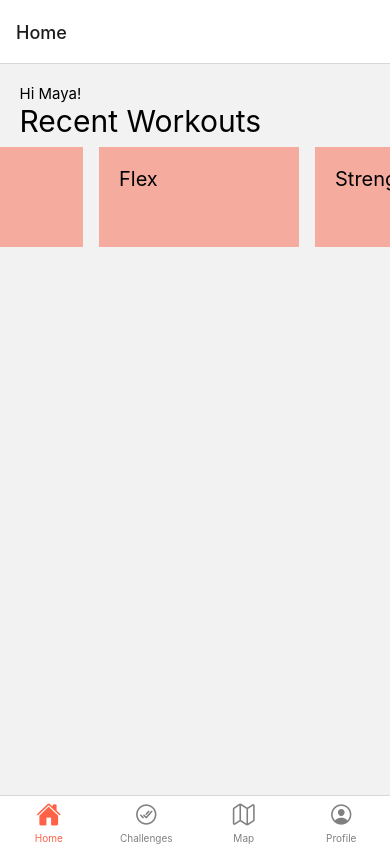
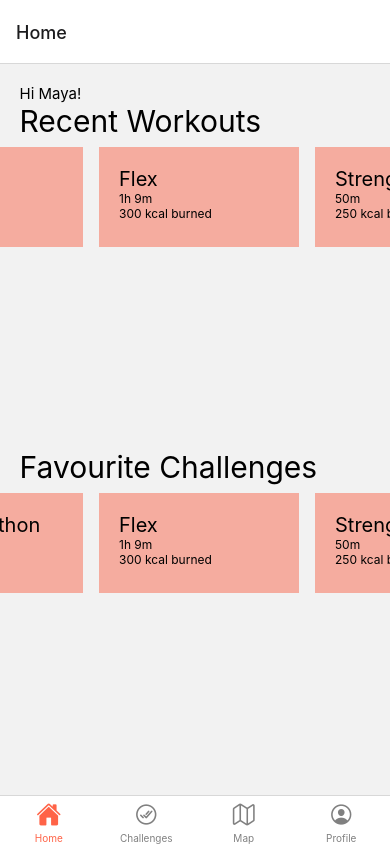
Before and after one commit to Cosmic-Goat/FitFlare, a React Native app: screen /Home in a window 390 px wide. Built offline with nearby package versions, Linux system fonts and the light colour scheme; what react-native-maps would draw is missing.

Commit message:
add details to home items.

```diff
--- a/src/home.tsx
+++ b/src/home.tsx
@@ -4,20 +4,49 @@ import { FlatList, Text, TouchableOpacity, StyleSheet, StatusBar, View } from "r
 type ItemData = {
     id: string;
     title: string;
+    time: string;
+    cals: number;
 };
 
 const DATA: ItemData[] = [
     {
         id: "1",
         title: 'Cardio',
+        time: "1h 25m",
+        cals: 400,
     },
     {
         id: "2",
         title: 'Flex',
+        time: "1h 9m",
+        cals: 300,
     },
     {
         id: "3",
         title: 'Strength',
+        time: "50m",
+        cals: 250
+    },
+];
+
+const FAV_DATA: ItemData[] = [
+    {
+        id: "1",
+        title: 'Half-Marathon',
+        time: "21m",
+        cals: 60,
+    },
+    {
+        id: "2",
+        title: 'Flex',
+        time: "1h 9m",
+        cals: 300,
+    },
+    {
+        id: "3",
+        title: 'Strength',
+        time: "50m",
+        cals: 250,
     },
 ];
 
@@ -30,11 +59,13 @@ type ItemProps = {
 
 const Item = ({ item, onPress, backgroundColor, textColor }: ItemProps) => (
     <TouchableOpacity onPress={onPress} style={[styles.item, { backgroundColor }]}>
-        <Text style={[styles.title, { color: textColor }]}>{item.title}</Text>
+        <Text style={{fontSize: 20, color: textColor }}>{item.title}</Text>
+        <Text style={{fontSize: 12, color: textColor }}>{item.time}</Text>
+        <Text style={{fontSize: 12, color: textColor }}>{item.cals} kcal burned</Text>
     </TouchableOpacity>
 );
 
-export default function HomeScreen() {
+const Scroller = ({ title, data }) => {
     const [selectedId, setSelectedId] = useState<string>();
 
     const renderItem = ({ item }: { item: ItemData }) => {
@@ -52,22 +83,35 @@ export default function HomeScreen() {
     };
 
     return (
-        <View style={{ flex: 1, justifyContent: 'flex-start', alignItems: 'center' }}>
-            <Text style={{ fontSize: 15, textAlign: 'left', width: "90%", paddingTop: 20 }}>Hi Maya!</Text>
-            <Text style={{ fontSize: 30, textAlign: 'left', width: "90%" }}>Recent Workouts</Text>
+        <>
+            <Text style={{ fontSize: 30, textAlign: 'left', width: "90%" }}>{title}</Text>
             <FlatList
-                style={{ paddingLeft: 8 }}
-                data={DATA}
+                style={styles.flatlist}
+                data={data}
                 renderItem={renderItem}
                 keyExtractor={item => item.id}
                 extraData={selectedId}
                 horizontal={true}
             />
+        </>
+    )
+}
+
+export default function HomeScreen() {
+
+    return (
+        <View style={{ flex: 1, justifyContent: 'flex-start', alignItems: 'center' }}>
+            <Text style={{ fontSize: 15, textAlign: 'left', width: "90%", paddingTop: 20 }}>Hi Maya!</Text>
+            <Scroller title="Recent Workouts" data={DATA} />
+            <Scroller title="Favourite Challenges" data={FAV_DATA} />
         </View>
     );
 }
 
 const styles = StyleSheet.create({
+    flatlist: {
+        paddingLeft: 8,
+    },
     container: {
         flex: 1,
         marginTop: StatusBar.currentHeight || 0,
```
